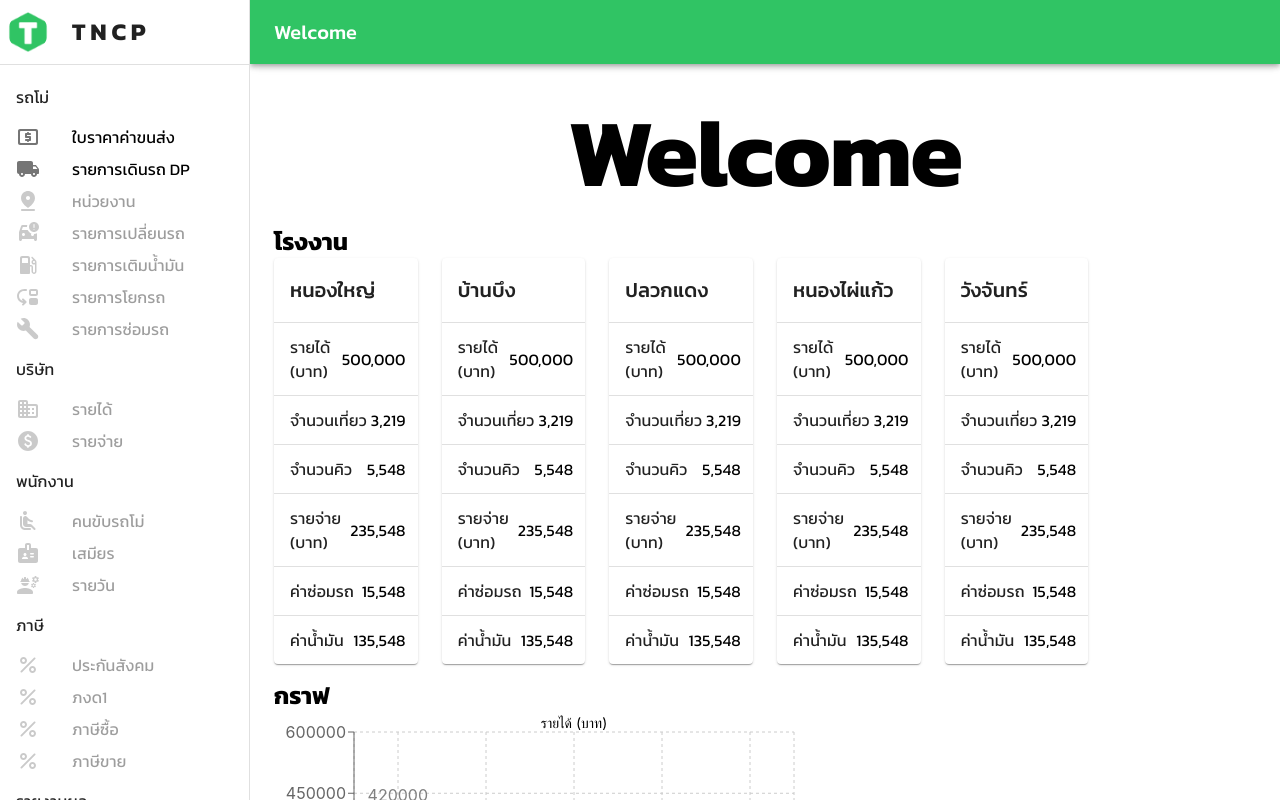
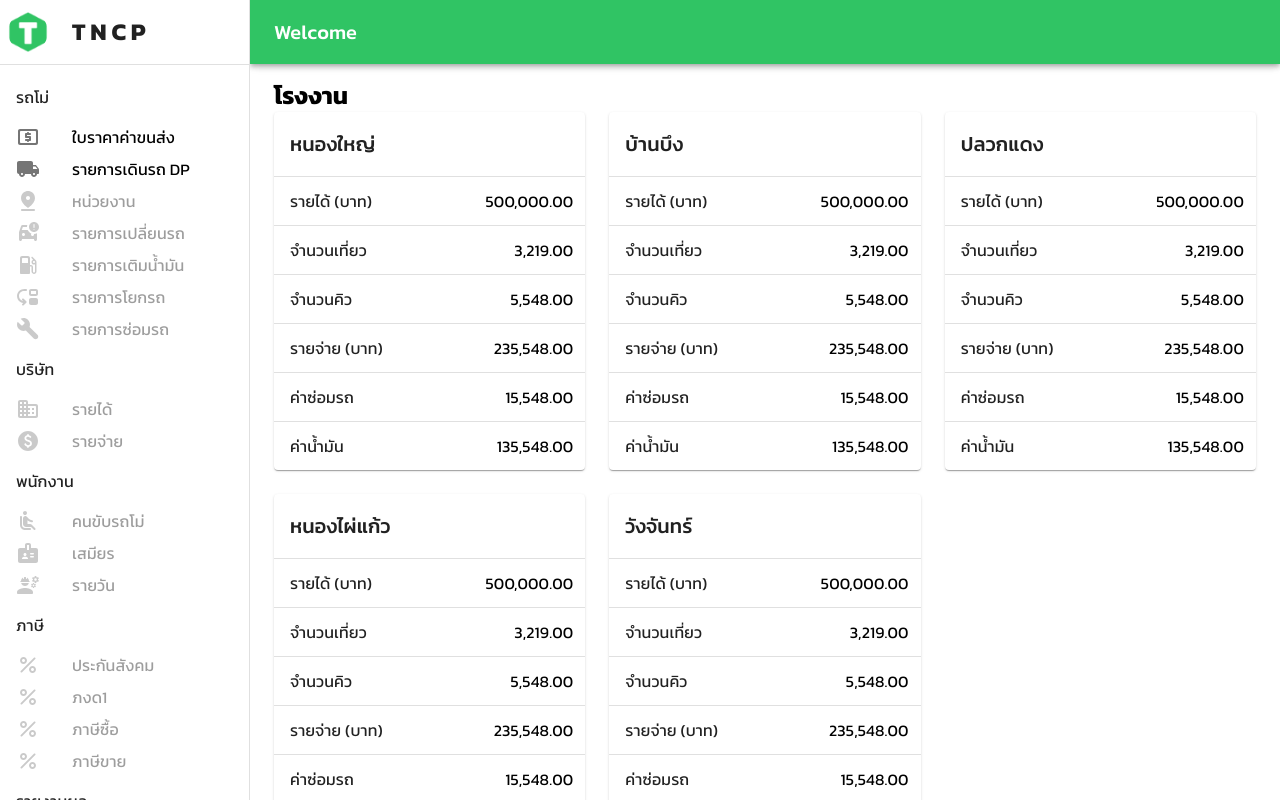
Before and after one commit to pruekk/truck-manager-frontend, a React (Create React App) app: page / in a window 1280 px wide. Shown: the top 800 px of the page. Built offline with nearby package versions, Linux system fonts and the light colour scheme.

Commit message:
chore: remove typography in pricePage and set route base on isAvailable

```diff
--- a/src/components/homepage/HomePage.js
+++ b/src/components/homepage/HomePage.js
@@ -36,15 +36,13 @@ const columns = [
   { field: 'litPerAmount', headerName: 'ลิตร/คิว', type: 'number', width: 100 },
   { field: 'amountPerRound', headerName: 'คิว/เที่ยว', type: 'number', width: 100 },
 ];
-
 const tableCompareCarData = [
   { id: 'A201', factoryId: 'หนองใหญ่', income: 30000, expense: 12300, roundTrip: 35, amount: 180, distance: 200, oil: 230 },
   { id: 'A202', factoryId: 'ปลวกแดง', income: 20000, expense: 8000, roundTrip: 40, amount: 200, distance: 100, oil: 290 },
   { id: 'A203', factoryId: 'บ้านบึง', income: 13000, expense: 1300, roundTrip: 20, amount: 100, distance: 150, oil: 200 },
   { id: 'A204', factoryId: 'หนองใหญ่', income: 15000, expense: 1230, roundTrip: 30, amount: 160, distance: 120, oil: 220 },
   { id: 'A205', factoryId: 'หนองไผ่แก้ว', income: 25000, expense: 2300, roundTrip: 15, amount: 100, distance: 170, oil: 190 },
-]
-
+];
 const rows = tableCompareCarData.map(car => {
   return {
     id: car.id,
@@ -115,23 +113,23 @@ const dashboards = [
     name: "ค่าน้ำมัน",
     mockValue: 135548
   },
-]
+];
 
 const myCard = () => FactoryConstants.factories.map((factory, index) =>
-  <Grid item xs={2} key={index}>
-    <Card sx={{ maxWidth: 275 }}>
+  <Grid item xs={4} key={index}>
+    <Card sx={{ width: "100%" }}>
       <CardContent>
         <Typography variant="h6" component="div">
           {factory.name}
         </Typography>
       </CardContent>
-      {dashboards.map((summary) => {
-        return <React.Fragment key={summary.name}>
+      {dashboards.map((summary) =>
+        <React.Fragment key={summary.name}>
           <Divider/>
           <ListItem
             secondaryAction={
               <IconButton edge="end" disabled style={{ color: "black" }}>
-                <Typography>{summary.mockValue.toLocaleString()}</Typography>
+                <Typography>{summary.mockValue.toLocaleString(undefined, {minimumFractionDigits: 2})}</Typography>
               </IconButton>
             }
           >
@@ -140,7 +138,7 @@ const myCard = () => FactoryConstants.factories.map((factory, index) =>
             />
           </ListItem>
         </React.Fragment>
-      })}
+      )}
     </Card>
   </Grid>
 )
@@ -181,13 +179,13 @@ const CustomFooter = () => {
 const HomePage = () => {
   return (
     <Container sx={{ paddingTop: "2rem" }} maxWidth="xl">
-      <Grid container spacing={2}>
+      {/* <Grid container spacing={2}>
         <Grid item align="center" xs={12}>
           <Typography variant="h1" gutterBottom sx={{ fontWeight: 700 }}>
             Welcome
           </Typography>
         </Grid>
-      </Grid>
+      </Grid> */}
       <Grid container spacing={2} sx={{ paddingLeft: "1rem" }}>
         {factorySummary()}
       </Grid>
@@ -214,7 +212,7 @@ const HomePage = () => {
               <CartesianGrid strokeDasharray="3 3" />
               <XAxis dataKey="name"/>
               <YAxis />
-              <Bar dataKey="currentValue" fill="#419b44">
+              <Bar dataKey="currentValue" fill="#30c464">
                 <LabelList dataKey="currentValue" position="top" />
               </Bar>
             </BarChart>
--- a/src/components/navigationbar/NavigationBar.js
+++ b/src/components/navigationbar/NavigationBar.js
@@ -312,13 +312,13 @@ function NavigationBar() {
                 <ListItem key={sub_menu.name} sx={{ padding: 0 }}>
                   <Link
                       key={`${sub_menu.name}`}
-                      to={sub_menu.url}
+                      to={!sub_menu.isAvailable ? '#' : sub_menu.url}
                       style={{ textDecoration: "none", color: "black" }}
-                      onClick={() => setTitle(`${sub_menu.name}`)}
                   >
                     <ListItemButton
                       sx={{ paddingTop: 0, paddingBottom: 0 }}
                       disabled={!sub_menu.isAvailable}
+                      onClick={() => setTitle(`${sub_menu.name}`)}
                     >
                       <ListItemIcon>
                         {sub_menu.icon}
--- a/src/components/transportPricePage/TransportPricePage.jsx
+++ b/src/components/transportPricePage/TransportPricePage.jsx
@@ -98,15 +98,6 @@ function TransportPricePage() {
       />}
       <Grid container spacing={2}>
         <Grid item xs={12}>
-          <Typography
-            variant="h5"
-            gutterBottom
-            sx={{ fontWeight: 700, color: "#828080" }}
-          >
-            {NavigationBarConstants.menus[0].sub[0].name}
-          </Typography>
-        </Grid>
-        <Grid item xs={12}>
           <Grid container spacing={1}>
             <Grid item>
               <Button
```
